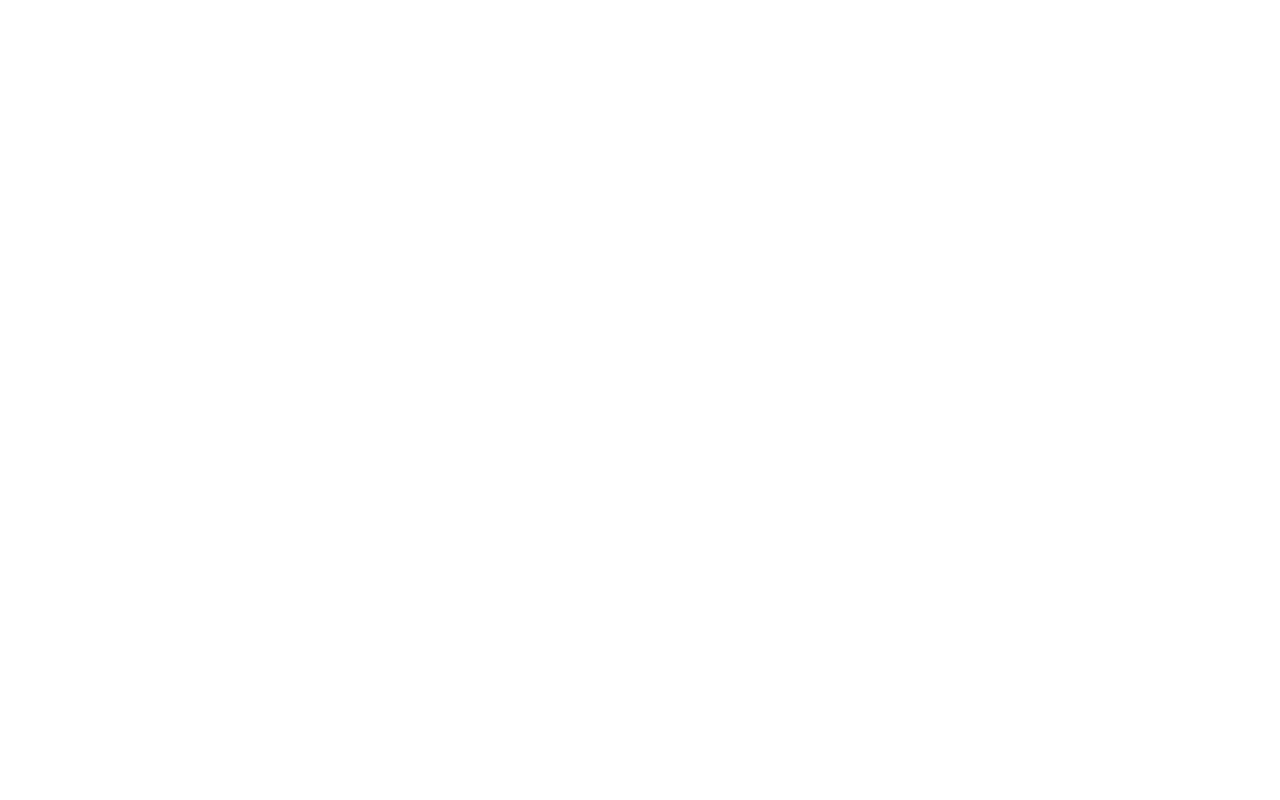
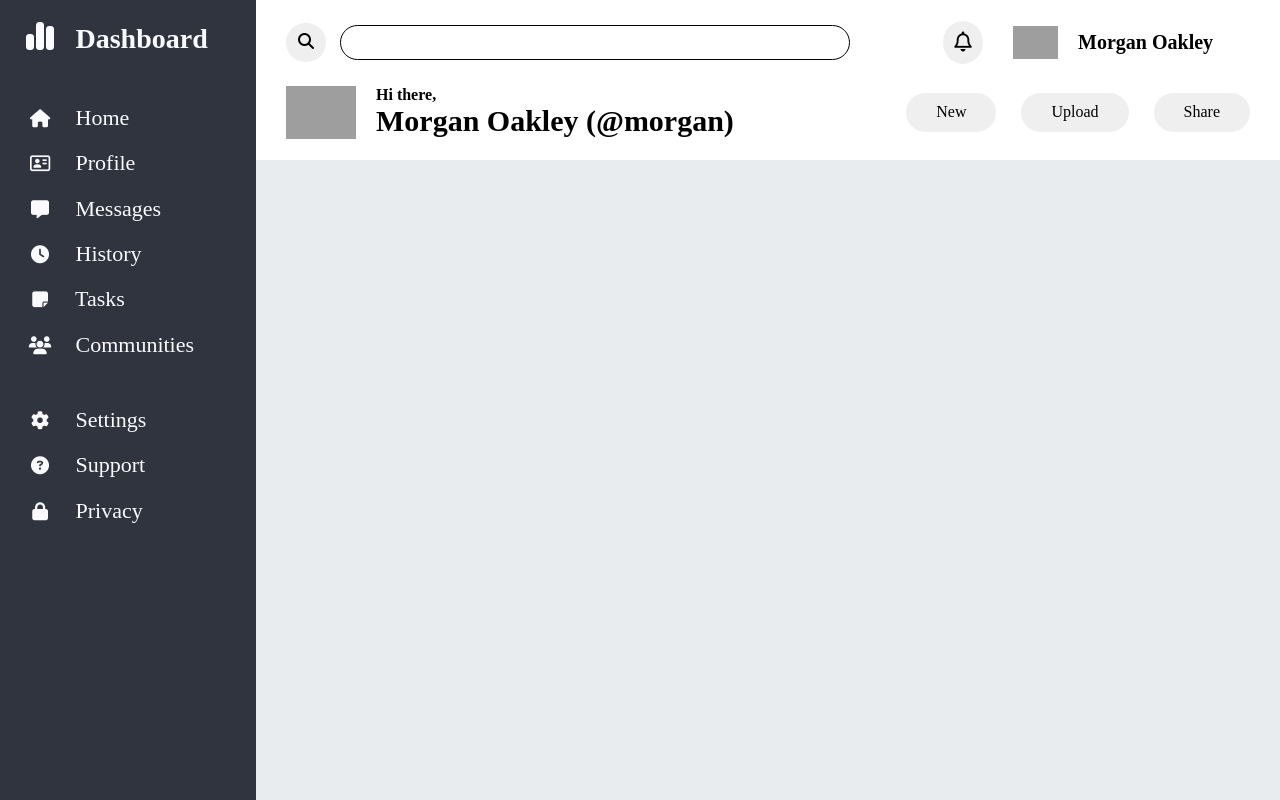
Before and after one commit to pa-aggarwal/admin-dashboard, a plain HTML site: page index.html in a window 1280 px wide. Drawn offline with Linux system fonts and the light colour scheme; grey boxes are pictures that could not be loaded.

Commit message:
Add markup and styles for header and sidebar

```diff
--- a/index.html
+++ b/index.html
@@ -4,6 +4,8 @@
     <meta charset="UTF-8">
     <meta http-equiv="X-UA-Compatible" content="IE=edge">
     <meta name="viewport" content="width=device-width, initial-scale=1.0">
+    <!-- Font awesome icons kit -->
+    <script src="https://kit.fontawesome.com/f95d3e3dac.js" crossorigin="anonymous"></script>
     <link rel="stylesheet" href="./stylesheets/normalize.css">
     <link rel="stylesheet" href="./stylesheets/styles.css">
     <title>Admin Dashboard</title>
@@ -11,15 +13,76 @@
 <body>
     <div class="container">
         <header class="header">
-            <div class="header-search"></div>
-            <div class="header-userInfo"></div>
-            <div class="header-profile"></div>
-            <nav class="header-btnWrapper"></nav>
+            <div class="header-search">
+                <form action="" class="search-form">
+                    <button type="submit" aria-label="search">
+                        <i class="fa-solid fa-magnifying-glass"></i>
+                    </button>
+                    <input type="search" name="search" id="search">
+                </form>
+            </div>
+            <div class="header-userInfo">
+                <button type="button" aria-label="notifications">
+                    <i class="fa-regular fa-bell"></i>
+                </button>
+                <div class="info">
+                    <img src="https://api.multiavatar.com/790e94ca70ba4131f1.svg" alt="avatar" class="avatar-img">
+                    <span class="username">Morgan Oakley</span>
+                </div>
+            </div>
+            <div class="header-profile">
+                <img src="https://api.multiavatar.com/790e94ca70ba4131f1.svg" alt="avatar" class="avatar-img">
+                <div class="header-greeting">
+                    <p>Hi there,</p>
+                    <h1>Morgan Oakley (@morgan)</h1>
+                </div>
+            </div>
+            <nav class="header-btnWrapper">
+                <button type="button">New</button>
+                <button type="button">Upload</button>
+                <button type="button">Share</button>
+            </nav>
         </header>
         <aside class="sidebar">
-            <div class="sidebar-title"></div>
-            <nav class="sidebar-userLinks"></nav>
-            <div class="sidebar-infoLinks"></div>
+            <div class="sidebar-title">
+                <i class="fa-solid fa-chart-simple sidebar-icon"></i>
+                <h2>Dashboard</h2>
+            </div>
+            <nav class="sidebar-userLinks">
+                <ul>
+                    <li>
+                        <a href="#"><i class="fa-solid fa-house sidebar-icon"></i> Home</a>
+                    </li>
+                    <li>
+                        <a href="#"><i class="fa-regular fa-address-card sidebar-icon"></i> Profile</a>
+                    </li>
+                    <li>
+                        <a href="#"><i class="fa-solid fa-message sidebar-icon"></i> Messages</a>
+                    </li>
+                    <li>
+                        <a href="#"><i class="fa-solid fa-clock sidebar-icon"></i> History</a>
+                    </li>
+                    <li>
+                        <a href="#"><i class="fa-solid fa-note-sticky sidebar-icon"></i> Tasks</a>
+                    </li>
+                    <li>
+                        <a href="#"><i class="fa-solid fa-users sidebar-icon"></i> Communities</a>
+                    </li>
+                </ul>
+            </nav>
+            <div class="sidebar-infoLinks">
+                <ul>
+                    <li>
+                        <a href="#"><i class="fa-solid fa-gear sidebar-icon"></i> Settings</a>
+                    </li>
+                    <li>
+                        <a href="#"><i class="fa-solid fa-circle-question sidebar-icon"></i> Support</a>
+                    </li>
+                    <li>
+                        <a href="#"><i class="fa-solid fa-lock sidebar-icon"></i> Privacy</a>
+                    </li>
+                </ul>
+            </div>
         </aside>
         <main class="content">
             <section class="project-section"></section>
--- a/stylesheets/styles.css
+++ b/stylesheets/styles.css
@@ -8,8 +8,29 @@ html {
     box-sizing: inherit;
 }
 
+/* Remove default margins on paragraphs and headings */
+h1, h2, h3, p {
+    margin: 0;
+}
+
 body {
     font-size: 1.6rem;
+}
+
+h1 {
+    font-size: 3rem;
+}
+
+button {
+    cursor: pointer;
+    display: inline-block;
+    border: none;
+}
+
+.avatar-img {
+    display: inline-block;
+    margin-right: 2rem;
+    width: 4.5rem;
 }
 
 .container {
@@ -25,10 +46,11 @@ body {
 
 .header {
     grid-area: header;
-    padding: 2rem;
+    padding: 2rem 3rem;
     display: grid;
-    grid-template-columns: minmax(300px, 60%) 1fr;
-    grid-template-rows: 1fr 1fr;
+    grid-template-columns: minmax(300px, 65%) 1fr;
+    grid-template-rows: repeat(2, auto);
+    align-items: center;
     gap: 2rem;
 }
 
@@ -36,19 +58,69 @@ body {
     grid-area: 1 / 1;
 }
 
+.header-search input {
+    border: 1px solid black;
+    border-radius: 2rem;
+    display: inline-block;
+    padding: 0.75rem 1.5rem;
+    margin-left: 1rem;
+    width: max(250px, 85%);
+}
+
+.header-search input:focus {
+    outline: none;
+}
+
 .header-userInfo {
+    font-size: 2rem;
+    font-weight: bold;
     grid-area: 1 / 2;
+    display: flex;
+    align-items: center;
+    justify-content: center;
+    gap: 3rem;
+    min-width: max-content;
+}
+
+.header-userInfo .info {
+    display: flex;
+    align-items: center;
+}
+
+.header-search button,
+.header-userInfo button {
+    border-radius: 50%;
+    padding: 1rem;
+    width: 4rem;
 }
 
 .header-profile {
+    font-weight: bold;
     grid-area: 2 / 1;
+    display: flex;
+    align-items: center;
+}
+
+.header-profile .avatar-img {
+    width: 7rem;
 }
 
 .header-btnWrapper {
     grid-area: 2 / 2;
+    display: flex;
+    justify-content: center;
+    gap: 2.5rem;
+}
+
+.header-btnWrapper button {
+    border-radius: 2rem;
+    padding: 1rem 3rem;
 }
 
 .sidebar {
+    background-color: #30343F;
+    color: #FAFAFF;
+    font-size: 2.2rem;
     grid-area: sidebar;
     padding: 2rem;
     display: grid;
@@ -56,10 +128,43 @@ body {
     grid-template-rows: repeat(3, auto);
     /* Prevents rows from occupying remaining space */
     align-content: start;
-    row-gap: 4rem;
+    row-gap: 5rem;
+}
+
+.sidebar ul {
+    list-style: none;
+    margin: 0;
+    padding: 0;
+}
+
+.sidebar li:not(:last-child) {
+    margin-bottom: 2rem;
+}
+
+.sidebar a {
+    color: inherit;
+    text-decoration: none;
+}
+
+.sidebar-icon {
+    font-size: 1.8rem;
+    margin-right: 1rem;
+    display: inline-flex;
+    justify-content: center;
+    width: 4rem;
+}
+
+.sidebar-title h2 {
+    font-size: 2.8rem;
+    display: inline-block;
+}
+
+.sidebar-title .sidebar-icon {
+    font-size: 3.2rem;
 }
 
 .content {
+    background-color: #e9ecef;
     grid-area: main-content;
     padding: 3rem 2rem;
     display: grid;
```
